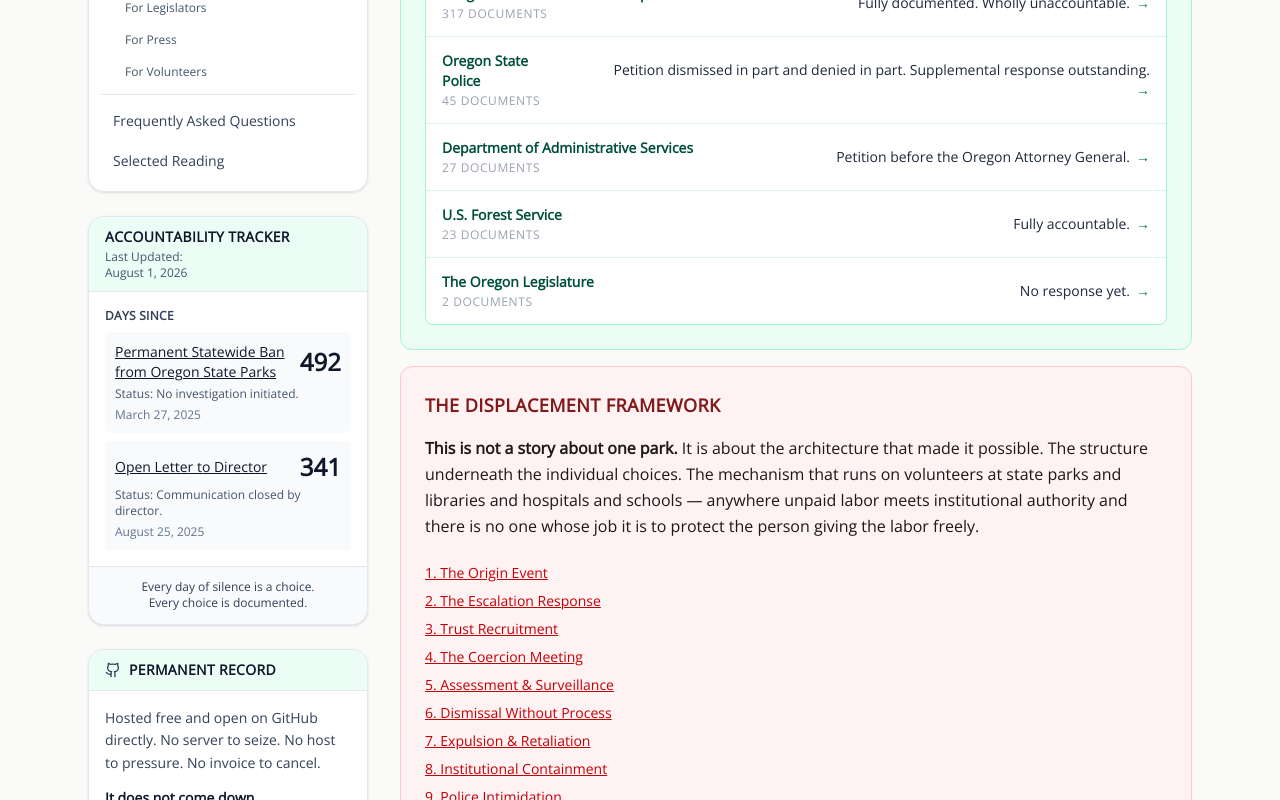
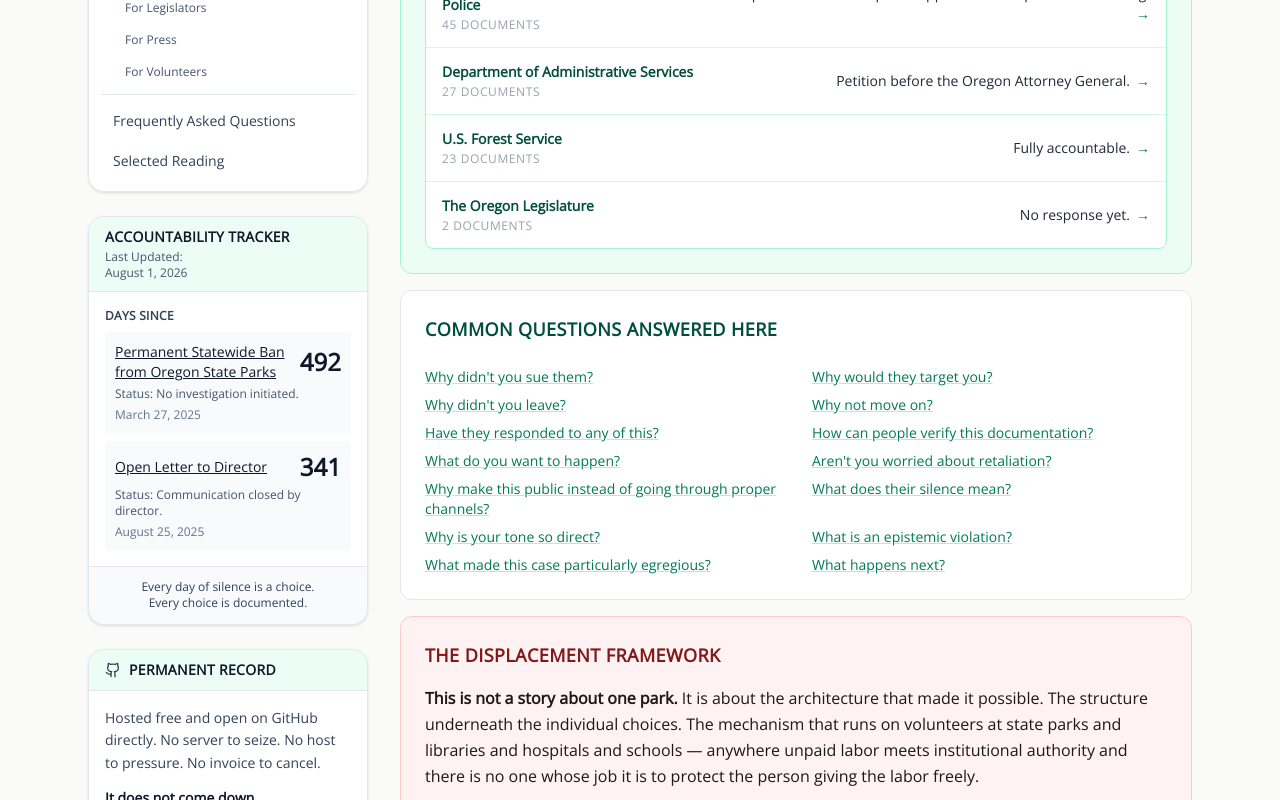
Before and after one commit to rswfire/rswfire.oprd, a Next.js app: page / in a window 1280 px wide. Shown: the part 1280-2080 px from the top of the page. Built offline with nearby package versions, Linux system fonts and the light colour scheme; no server answers.

Commit message:
Put the questions on the homepage under Accountability

```diff
--- a/app/(archive)/faq/page.tsx
+++ b/app/(archive)/faq/page.tsx
@@ -3,6 +3,7 @@ import type { Metadata } from "next";
 import { Landmark, Map } from "lucide-react";
 import Link from "next/link";
 import SectionPage from "@/components/SectionPage";
+import { FAQ_QUESTIONS } from "@/data/faq";
 
 export const metadata: Metadata = {
     title: "Frequently Asked Questions",
@@ -21,20 +22,13 @@ export default function FAQPage() {
                 <div className="mt-8 p-6 bg-emerald-50 border-l-4 border-emerald-600 rounded-r-lg">
                     <div className="text-base font-semibold mb-4">QUESTIONS:</div>
                     <ul className="space-y-2">
-                        <li><a href="#sue" className="text-emerald-700 underline hover:text-emerald-600">Why didn't you sue them?</a></li>
-                        <li><a href="#target" className="text-emerald-700 underline hover:text-emerald-600">Why would they target you?</a></li>
-                        <li><a href="#leave" className="text-emerald-700 underline hover:text-emerald-600">Why didn't you leave?</a></li>
-                        <li><a href="#move-on" className="text-emerald-700 underline hover:text-emerald-600">Why not move on?</a></li>
-                        <li><a href="#response" className="text-emerald-700 underline hover:text-emerald-600">Have they responded to any of this?</a></li>
-                        <li><a href="#verify" className="text-emerald-700 underline hover:text-emerald-600">How can people verify this documentation?</a></li>
-                        <li><a href="#accountability" className="text-emerald-700 underline hover:text-emerald-600">What do you want to happen?</a></li>
-                        <li><a href="#retaliation" className="text-emerald-700 underline hover:text-emerald-600">Aren't you worried about retaliation?</a></li>
-                        <li><a href="#proper-channels" className="text-emerald-700 underline hover:text-emerald-600">Why make this public instead of going through proper channels?</a></li>
-                        <li><a href="#silence" className="text-emerald-700 underline hover:text-emerald-600">What does their silence mean?</a></li>
-                        <li><a href="#tone" className="text-emerald-700 underline hover:text-emerald-600">Why is your tone so direct?</a></li>
-                        <li><a href="#epistemic" className="text-emerald-700 underline hover:text-emerald-600">What is an epistemic violation?</a></li>
-                        <li><a href="#egregious" className="text-emerald-700 underline hover:text-emerald-600">What made this case particularly egregious?</a></li>
-                        <li><a href="#next" className="text-emerald-700 underline hover:text-emerald-600">What happens next?</a></li>
+                        {FAQ_QUESTIONS.map((q) => (
+                            <li key={q.id}>
+                                <a href={`#${q.id}`} className="text-emerald-700 underline hover:text-emerald-600">
+                                    {q.question}
+                                </a>
+                            </li>
+                        ))}
                     </ul>
                 </div>
 
--- a/app/(archive)/page.tsx
+++ b/app/(archive)/page.tsx
@@ -11,6 +11,7 @@ import PersonLink from "@/components/PersonLink";
 import DeadmanReveal from "@/components/DeadmanReveal";
 import { FAILURE_TRANSMISSION } from "@/data/20260405";
 import { THREADS } from "@/data/threads";
+import { FAQ_QUESTIONS } from "@/data/faq";
 
 export default function OverviewPage() {
     return (
@@ -81,7 +82,6 @@ export default function OverviewPage() {
                             <div>It is designed to <em className="font-bold">outlast denial</em>.</div>
                         </div>
 
-                        <div className="p-4 mt-4 text-lg tracking-tight"><Link href="/faq" className="text-emerald-700 hover:underline hover:text-emerald-600">Common questions answered here</Link>.</div>
                     </div>
 
                 </div>
@@ -113,6 +113,27 @@ export default function OverviewPage() {
                                 {t.status}
                                 <span className="ml-1.5 text-emerald-700 group-hover:translate-x-0.5 inline-block transition-transform">&rarr;</span>
                             </span>
+                        </Link>
+                    ))}
+                </div>
+
+            </div>
+
+            {/* QUESTIONS */}
+            <div className="mt-4 p-6 rounded-xl bg-white border border-slate-200">
+
+                <h2 className="font-bold text-lg tracking-wide">
+                    <Link href="/faq" className="text-emerald-900 hover:text-emerald-700 transition-colors">COMMON QUESTIONS ANSWERED HERE</Link>
+                </h2>
+
+                <div className="mt-6 grid grid-cols-1 sm:grid-cols-2 gap-x-8 gap-y-2 text-sm">
+                    {FAQ_QUESTIONS.map((q) => (
+                        <Link
+                            key={q.id}
+                            href={`/faq#${q.id}`}
+                            className="block text-emerald-700 underline decoration-emerald-200 hover:text-emerald-600 hover:decoration-emerald-500 transition-colors"
+                        >
+                            {q.question}
                         </Link>
                     ))}
                 </div>
--- /dev/null
+++ b/data/faq.ts
@@ -0,0 +1,26 @@
+// data/faq.ts
+//
+// The questions, in the order they are answered. The FAQ page builds its
+// contents from this and so does the homepage, so a question is written once.
+
+export interface FaqQuestion {
+    id: string; // anchor on /faq
+    question: string;
+}
+
+export const FAQ_QUESTIONS: FaqQuestion[] = [
+    { id: "sue", question: "Why didn't you sue them?" },
+    { id: "target", question: "Why would they target you?" },
+    { id: "leave", question: "Why didn't you leave?" },
+    { id: "move-on", question: "Why not move on?" },
+    { id: "response", question: "Have they responded to any of this?" },
+    { id: "verify", question: "How can people verify this documentation?" },
+    { id: "accountability", question: "What do you want to happen?" },
+    { id: "retaliation", question: "Aren't you worried about retaliation?" },
+    { id: "proper-channels", question: "Why make this public instead of going through proper channels?" },
+    { id: "silence", question: "What does their silence mean?" },
+    { id: "tone", question: "Why is your tone so direct?" },
+    { id: "epistemic", question: "What is an epistemic violation?" },
+    { id: "egregious", question: "What made this case particularly egregious?" },
+    { id: "next", question: "What happens next?" },
+];
```
